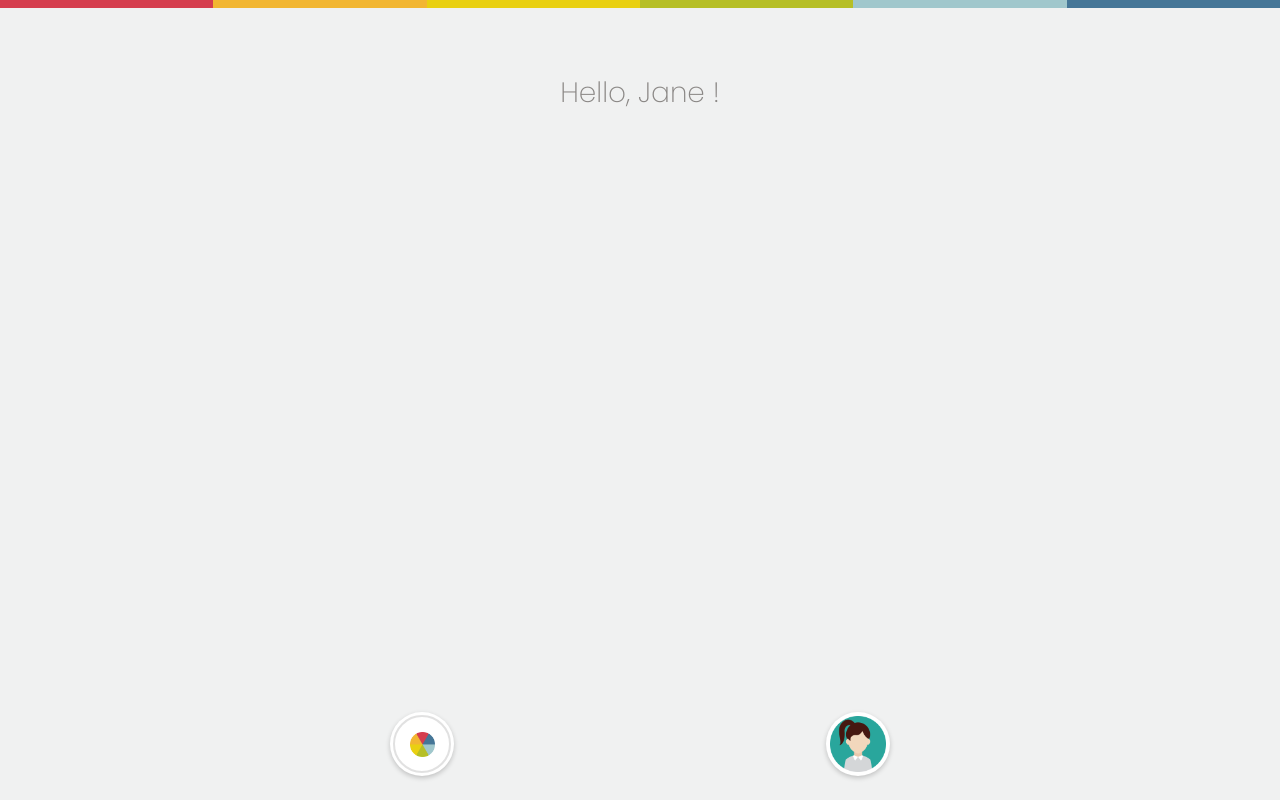
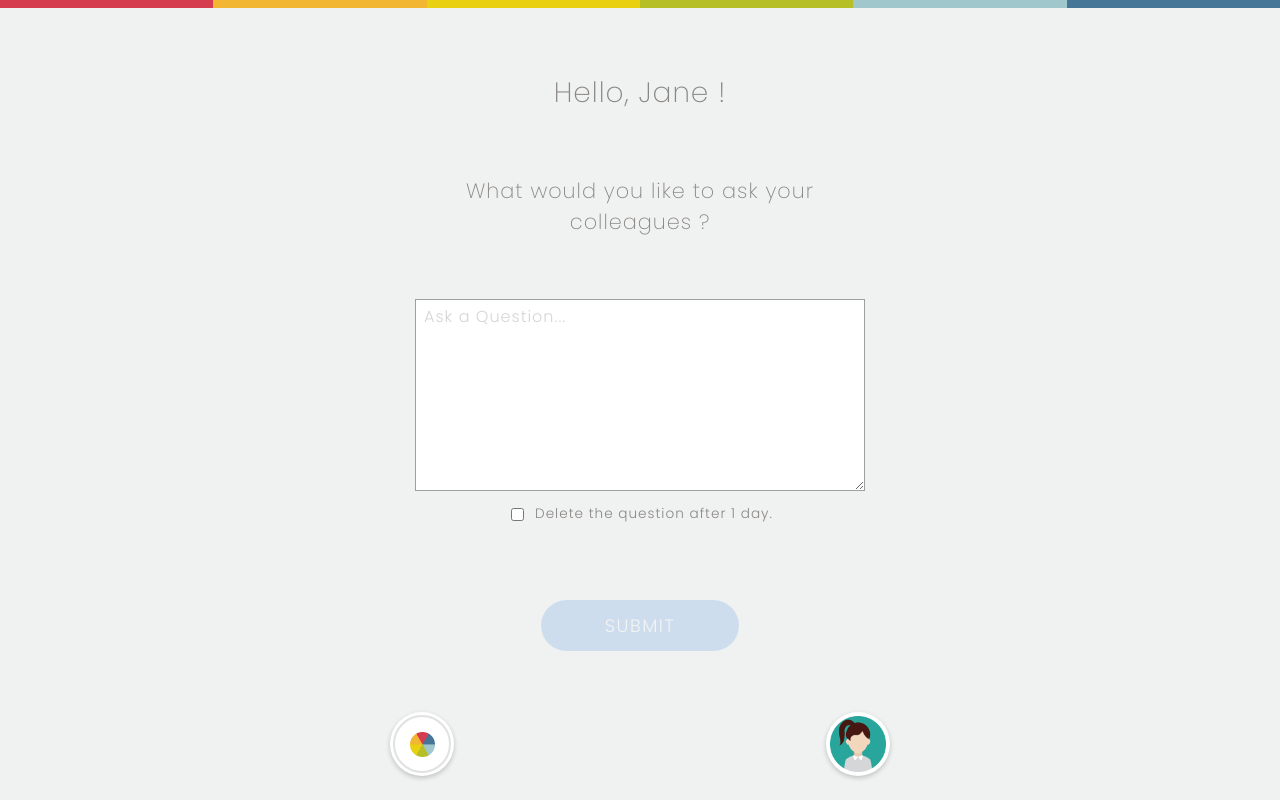
Before and after one commit to MinHuang-TW/spinsight, a React (Create React App) app: page /addQuestion in a window 1280 px wide. Built offline with nearby package versions, Linux system fonts and the light colour scheme.

Commit message:
[addQuestion]

```diff
--- a/src/App.css
+++ b/src/App.css
@@ -2,6 +2,7 @@
 
 * {
   font-family: 'Poppins', sans-serif;
+  letter-spacing: 1px;
 }
 
 body {
@@ -24,8 +25,10 @@ body {
 button {
   cursor: pointer;
   border: none;
+  letter-spacing: 1.5px;
 }
 input:focus,
+textarea:focus,
 button:focus {
   outline: none;
   box-shadow: none;
@@ -46,3 +49,18 @@ select:-webkit-autofill:focus {
   -webkit-box-shadow: 0 0 0px 1000px #ffffff inset !important;
   box-shadow: 0 0 0px 1000px #ffffff inset;
 }
+
+a {
+  text-decoration: none;
+}
+
+textarea::placeholder,
+input::placeholder,
+textarea::-webkit-input-placeholder,
+input::-webkit-input-placeholder {
+  opacity: 0.3;
+}
+textarea:-ms-input-placeholder,
+input:-ms-input-placeholder {
+  opacity: 0.3;
+}
--- a/src/elements/Input.js
+++ b/src/elements/Input.js
@@ -2,6 +2,7 @@ import styled from 'styled-components';
 
 export default styled.input`
   width: 100%;
+  height: ${(props) => props.height && props.height};
   padding: 0.25rem 0.5rem;
   color: ${(props) => props.theme.secondary};
   background: white;
@@ -9,13 +10,6 @@ export default styled.input`
   border: 0.5px solid #9f9f9f;
   box-sizing: border-box;
 
-  &::placeholder,
-  &::-webkit-input-placeholder {
-    opacity: 0.3;
-  }
-  &:-ms-input-placeholder {
-    opacity: 0.3;
-  }
   &:not(:last-of-type) {
     margin-bottom: 1rem;
   }
--- a/src/elements/Modal.js
+++ b/src/elements/Modal.js
@@ -3,6 +3,7 @@ import styled from 'styled-components';
 export default styled.div`
   position: absolute;
   width: 90%;
+  max-width: 360px;
   background: white;
   padding: ${(props) => props.padding};
   border-radius: ${(props) => (props.long ? '0.5rem 0.5rem 0 0' : '0.5rem')};
--- /dev/null
+++ b/src/images/avatar/index.js
@@ -0,0 +1,38 @@
+import { default as W1 } from './W1.png';
+import { default as W2 } from './W2.png';
+import { default as W3 } from './W3.png';
+import { default as W4 } from './W4.png';
+import { default as W5 } from './W5.png';
+import { default as W6 } from './W6.png';
+import { default as W7 } from './W7.png';
+import { default as W8 } from './W8.png';
+
+import { default as M1 } from './M1.png';
+import { default as M2 } from './M2.png';
+import { default as M3 } from './M3.png';
+import { default as M4 } from './M4.png';
+import { default as M5 } from './M5.png';
+import { default as M6 } from './M6.png';
+import { default as M7 } from './M7.png';
+import { default as M8 } from './M8.png';
+
+export const WomenAvatars = [W1, W2, W3, W4, W5, W6, W7, W8];
+export const MenAvatars = [M1, M2, M3, M4, M5, M6, M7, M8];
+
+export { default as W1 } from './W1.png';
+export { default as W2 } from './W2.png';
+export { default as W3 } from './W3.png';
+export { default as W4 } from './W4.png';
+export { default as W5 } from './W5.png';
+export { default as W6 } from './W6.png';
+export { default as W7 } from './W7.png';
+export { default as W8 } from './W8.png';
+
+export { default as M1 } from './M1.png';
+export { default as M2 } from './M2.png';
+export { default as M3 } from './M3.png';
+export { default as M4 } from './M4.png';
+export { default as M5 } from './M5.png';
+export { default as M6 } from './M6.png';
+export { default as M7 } from './M7.png';
+export { default as M8 } from './M8.png';
--- a/src/pages/AddQuestion.jsx
+++ b/src/pages/AddQuestion.jsx
@@ -6,11 +6,27 @@ import Navbar from '../elements/Navbar';
 import RadioButton from '../elements/RadioButton';
 import HomeIcon from '../images/homeIcon.png';
 import Avatar from '../images/avatar/W2.png';
+import Button from '../elements/Button';
+import styled from 'styled-components';
 
 const AddQuestion = () => {
   return (
     <Layout>
       <Title>Hello, Jane !</Title>
+
+      <Container>
+        <Subtitle>What would you like to ask your colleagues ?</Subtitle>
+        <Main>
+          <QuestionInput placeholder='Ask a Question...' />
+          <div style={{ display: 'flex', alignItems: 'center' }}>
+            <input type='checkbox' />
+            <p>Delete the question after 1 day.</p>
+          </div>
+        </Main>
+        <Button style={{ margin: 0 }} disabled>
+          submit
+        </Button>
+      </Container>
 
       <Navbar>
         <Link to='/'>
@@ -29,3 +45,47 @@ const AddQuestion = () => {
 };
 
 export default AddQuestion;
+
+const Subtitle = styled.h2`
+  color: ${(props) => props.theme.secondary};
+  font-size: 1.3rem;
+  font-weight: 200;
+  margin: 0;
+`;
+
+const Container = styled.section`
+  width: 75%;
+  height: 100%;
+  display: flex;
+  flex-direction: column;
+  justify-content: space-evenly;
+  align-items: center;
+`;
+
+const Main = styled.div`
+  width: 100%;
+  height: 40%;
+  display: flex;
+  flex-direction: column;
+  align-items: center;
+  p {
+    font-size: 0.85rem;
+    color: ${(props) => props.theme.secondary};
+    margin-left: 0.5rem;
+  }
+`;
+
+const QuestionInput = styled.textarea`
+  width: 100%;
+  height: 100%;
+  padding-top: 0.25rem;
+  padding-left: 0.5rem;
+  font-size: 1rem;
+  border: 0.5px solid #9f9f9f;
+  color: ${(props) => props.theme.secondary};
+  box-sizing: border-box;
+
+  &:-webkit-autofill {
+    -webkit-text-fill-color: ${(props) => props.theme.secondary} !important;
+  }
+`;
--- a/src/pages/Signup.jsx
+++ b/src/pages/Signup.jsx
@@ -5,14 +5,12 @@ import Input from '../elements/Input';
 import Modal from '../elements/Modal';
 import Button from '../elements/Button';
 import AddIcon from '../images/addIcon.png';
+import { WomenAvatars, MenAvatars } from '../images/avatar';
 import styled from 'styled-components';
 
 const Signup = () => {
   const [isOpen, setIsOpen] = useState(false);
   const [avatar, setAvatar] = useState(null);
-  const url =
-    'https://firebasestorage.googleapis.com/v0/b/spinsight-api.appspot.com/o';
-  const avatars = ['1', '2', '3', '4', '5', '6', '7', '8'];
 
   const handleOpen = useCallback(() => {
     setIsOpen(true);
@@ -23,8 +21,8 @@ const Signup = () => {
   }, []);
 
   const handleAvatar = useCallback(
-    (string) => () => {
-      setAvatar(string);
+    (avatar) => () => {
+      setAvatar(avatar);
     },
     []
   );
@@ -32,16 +30,10 @@ const Signup = () => {
   return (
     <Layout>
       <Container guttertop front>
-        <AddButton
-          avatar={avatar}
-          onClick={handleOpen}
-          style={{
-            boxShadow: avatar ? '0px 0px 5px rgba(0, 0, 0, 0.6)' : null,
-          }}
-        >
+        <AddButton avatar={avatar} onClick={handleOpen}>
           <img
             width={avatar ? '100%' : 32}
-            src={avatar ? `${url}/${avatar}.png?alt=media` : AddIcon}
+            src={avatar ? avatar : AddIcon}
             alt='add icon'
           />
         </AddButton>
@@ -51,25 +43,25 @@ const Signup = () => {
       {isOpen && (
         <Modal top='8.5rem' long>
           <Grid>
-            {avatars.map((avatar) => (
-              <img
-                key={`W${avatar}`}
-                width='100%'
-                src={`${url}/W${avatar}.png?alt=media`}
-                alt={`Woman ${avatar}`}
-                onClick={handleAvatar(`W${avatar}`)}
+            {WomenAvatars.map((photo) => (
+              <Photo
+                key={photo}
+                src={photo}
+                alt='woman avatar'
+                selected={photo === avatar}
+                onClick={handleAvatar(photo)}
               />
             ))}
           </Grid>
           <Divider />
           <Grid>
-            {avatars.map((avatar) => (
-              <img
-                key={`W${avatar}`}
-                width='100%'
-                src={`${url}/M${avatar}.png?alt=media`}
-                alt={`Man ${avatar}`}
-                onClick={handleAvatar(`M${avatar}`)}
+            {MenAvatars.map((photo) => (
+              <Photo
+                key={photo}
+                src={photo}
+                alt='man avatar'
+                selected={photo === avatar}
+                onClick={handleAvatar(photo)}
               />
             ))}
           </Grid>
@@ -111,7 +103,6 @@ const Container = styled.div`
   align-items: center;
   margin-top: ${(props) => (props.guttertop ? '5rem' : 0)};
   margin-bottom: ${(props) => (props.gutterBottom ? '5rem' : 0)};
-  width: ${(props) => props.width};
   z-index: ${(props) => props.front && 10};
   a {
     width: 100%;
@@ -121,7 +112,7 @@ const Container = styled.div`
 const AddButton = styled.button`
   width: 6rem;
   height: 6rem;
-  border-radius: 6rem;
+  border-radius: 50%;
   background: white;
   padding: 0px;
   border: 0.2rem solid ${(props) => props.theme.primary};
@@ -149,9 +140,15 @@ const Grid = styled.div`
   &:first-of-type {
     margin-top: 7rem;
   }
-  img {
-    cursor: pointer;
-  }
+`;
+
+const Photo = styled.img`
+  cursor: pointer;
+  width: 100%;
+  position: relative;
+  border-radius: 50%;
+  box-shadow: ${(props) =>
+    props.selected && `0 0 8px 3px ${props.theme.primary}`};
 `;
 
 const Divider = styled.hr`
```
